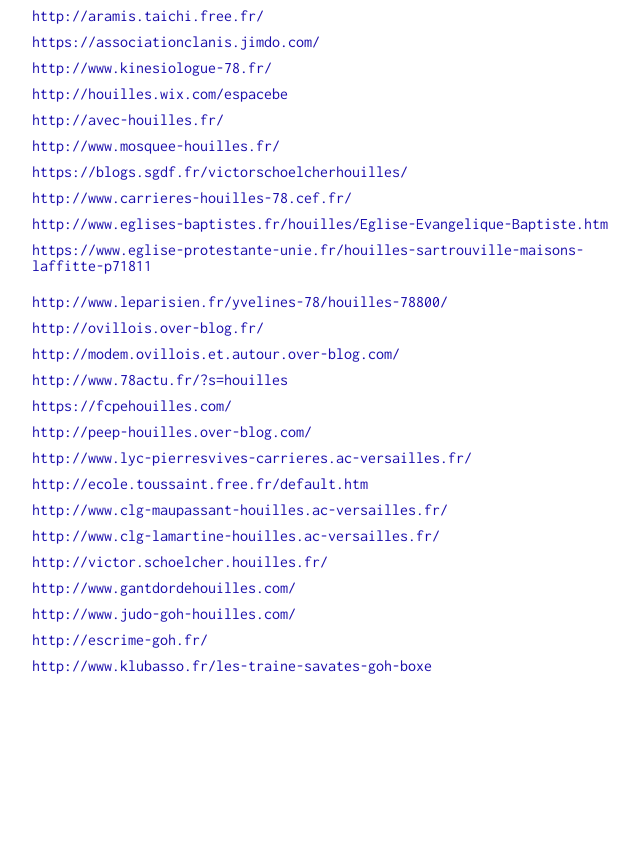
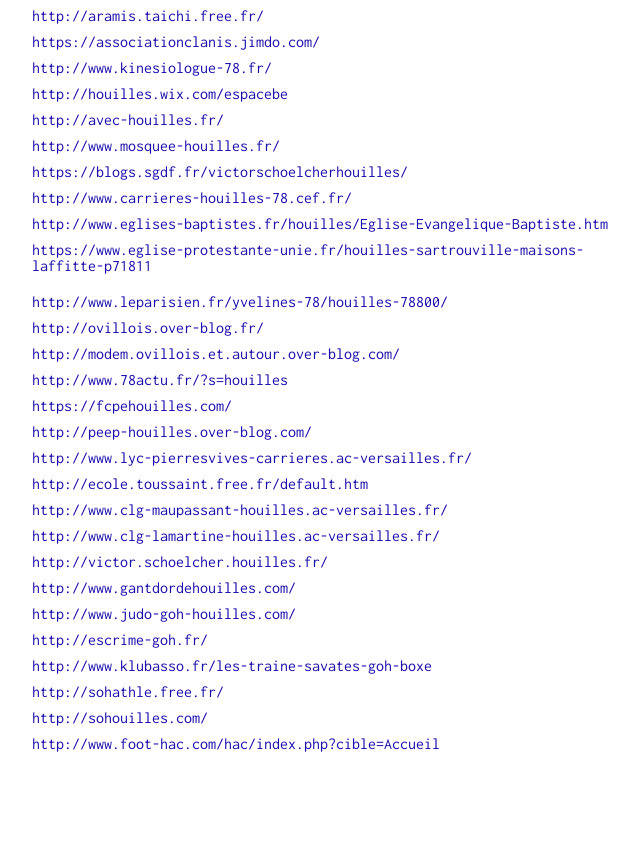
Before and after one commit to houilles/annuaire-sites-internet, a Jekyll site: the page built from index.html, in a window 1280 px wide. Shown: the part 446-1293 px from the top of the page, without its empty margins (318-958 px from the left). Built offline with Jekyll 4.4.1, drawn with Linux system fonts in a browser that asks for light colours; before the commit the page ends 1215 px from its top, so only the background shows below that; some of the changed lines change nothing that is shown.

Commit message:
Update links.yml

```diff
--- a/_data/links.yml
+++ b/_data/links.yml
@@ -37,3 +37,6 @@
 - url: http://www.judo-goh-houilles.com/
 - url: http://escrime-goh.fr/
 - url: http://www.klubasso.fr/les-traine-savates-goh-boxe
+- url: http://sohathle.free.fr/
+- url: http://sohouilles.com/
+- url: http://www.foot-hac.com/hac/index.php?cible=Accueil
```
